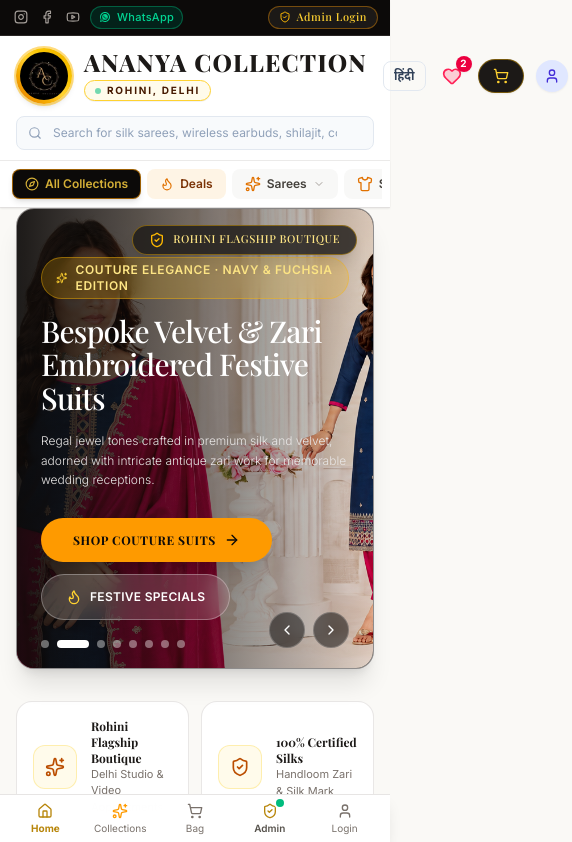
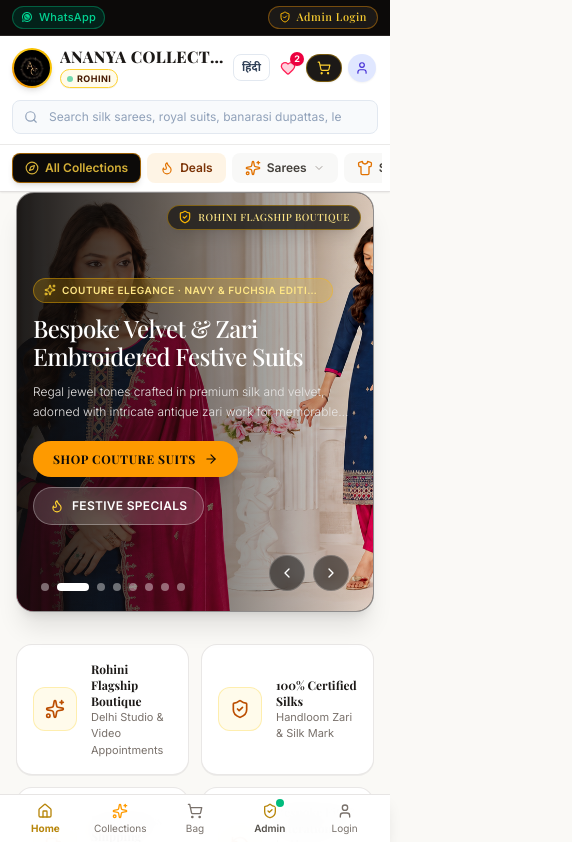
Before and after one commit to RakeshK90s/ananya-collection, a React (Vite) app: page / in a window 390 px wide. Shown: the top 842 px of the page, 572 px wide, since content can reach past the window. Built offline with nearby package versions, Linux system fonts and the light colour scheme; a web font is replaced by a local one.

Commit message:
fix(mobile): resolve viewport horizontal blowout, responsive header & hero typography, cleanse search suggestions

```diff
--- a/src/App.tsx
+++ b/src/App.tsx
@@ -48,7 +48,7 @@ const AppContent: React.FC = () => {
   }
 
   return (
-    <div className="min-h-screen flex flex-col transition-colors duration-300 pb-16 md:pb-0">
+    <div className="min-h-screen flex flex-col transition-colors duration-300 pb-16 md:pb-0 w-full max-w-full overflow-x-hidden">
       {/* Universal Top Header */}
       <Header
         onSearchChange={setSearchQuery}
--- a/src/components/Header.tsx
+++ b/src/components/Header.tsx
@@ -183,15 +183,15 @@ export const Header: React.FC<HeaderProps> = ({
       <div className="bg-stone-950 text-stone-300 border-b border-stone-800 text-[11px] py-1.5 px-3 sm:px-6 lg:px-8 tracking-wide">
         <div className="max-w-[1440px] mx-auto flex items-center justify-between gap-3 sm:gap-4">
 
-          {/* Left: Social Media Icons & Studio Info */}
-          <div className="flex items-center gap-3 shrink-0">
+          {/* Left: Social Media Icons & WhatsApp */}
+          <div className="flex items-center gap-2 sm:gap-3 shrink-0">
             <div className="flex items-center gap-2 text-stone-400">
               <a
                 href="https://instagram.com"
                 target="_blank"
                 rel="noopener noreferrer"
                 title="Follow Ananya Collection on Instagram"
-                className="hover:text-amber-300 transition-colors cursor-pointer p-0.5"
+                className="hidden sm:inline-flex hover:text-amber-300 transition-colors cursor-pointer p-0.5"
               >
                 <Instagram className="w-3.5 h-3.5" />
               </a>
@@ -200,7 +200,7 @@ export const Header: React.FC<HeaderProps> = ({
                 target="_blank"
                 rel="noopener noreferrer"
                 title="Facebook"
-                className="hover:text-amber-300 transition-colors cursor-pointer p-0.5"
+                className="hidden sm:inline-flex hover:text-amber-300 transition-colors cursor-pointer p-0.5"
               >
                 <Facebook className="w-3.5 h-3.5" />
               </a>
@@ -209,7 +209,7 @@ export const Header: React.FC<HeaderProps> = ({
                 target="_blank"
                 rel="noopener noreferrer"
                 title="YouTube Studio"
-                className="hover:text-amber-300 transition-colors cursor-pointer p-0.5"
+                className="hidden sm:inline-flex hover:text-amber-300 transition-colors cursor-pointer p-0.5"
               >
                 <Youtube className="w-3.5 h-3.5" />
               </a>
@@ -287,17 +287,17 @@ export const Header: React.FC<HeaderProps> = ({
       </div>
 
       {/* 2. Main Navigation Bar (Clean Luxury Marketplace Header - NO public theme customizer!) */}
-      <div className="max-w-[1440px] mx-auto px-4 sm:px-6 lg:px-8">
-        <div className="flex items-center justify-between gap-4 h-20 sm:h-24">
+      <div className="max-w-[1440px] mx-auto px-3 sm:px-6 lg:px-8">
+        <div className="flex items-center justify-between gap-2 sm:gap-4 h-16 sm:h-24">
 
           {/* Left: Brand Logo & Deliver To PIN code */}
-          <div className="flex items-center gap-4 sm:gap-6 shrink-0">
+          <div className="flex items-center gap-2 sm:gap-4 min-w-0">
             <button
               onClick={() => setActiveTab('storefront')}
-              className="text-left group flex items-center gap-3 sm:gap-4 focus:outline-none cursor-pointer"
+              className="text-left group flex items-center gap-2 sm:gap-4 focus:outline-none cursor-pointer min-w-0"
             >
               {theme.logoUrl ? (
-                <div className="relative w-14 h-14 sm:w-16 sm:h-16 lg:w-18 lg:h-18 rounded-full p-1 bg-gradient-to-tr from-amber-600 via-amber-300 to-yellow-500 shadow-md group-hover:scale-105 transition-all shrink-0 ring-2 ring-amber-400/50">
+                <div className="relative w-10 h-10 sm:w-16 sm:h-16 lg:w-18 lg:h-18 rounded-full p-0.5 sm:p-1 bg-gradient-to-tr from-amber-600 via-amber-300 to-yellow-500 shadow-md group-hover:scale-105 transition-all shrink-0 ring-1.5 sm:ring-2 ring-amber-400/50">
                   <img
                     src={theme.logoUrl}
                     alt={theme.storeName}
@@ -307,19 +307,19 @@ export const Header: React.FC<HeaderProps> = ({
               ) : (
                 <div
                   style={{ backgroundColor: 'var(--theme-primary)' }}
-                  className="w-14 h-14 sm:w-16 sm:h-16 rounded-2xl flex items-center justify-center text-white font-bold text-2xl shadow-md group-hover:scale-105 transition-transform shrink-0"
+                  className="w-10 h-10 sm:w-16 sm:h-16 rounded-xl sm:rounded-2xl flex items-center justify-center text-white font-bold text-lg sm:text-2xl shadow-md group-hover:scale-105 transition-transform shrink-0"
                 >
                   {theme.logoText ? theme.logoText.slice(0, 2) : 'AC'}
                 </div>
               )}
-              <div className="flex flex-col justify-center">
-                <span className="text-2xl sm:text-3xl lg:text-4xl font-extrabold tracking-[0.05em] uppercase whitespace-nowrap leading-none font-serif text-stone-900 dark:text-amber-100">
+              <div className="flex flex-col justify-center min-w-0">
+                <span className="text-base sm:text-2xl lg:text-3xl font-extrabold tracking-wide uppercase truncate leading-tight font-serif text-stone-900 dark:text-amber-100">
                   {theme.storeName}
                 </span>
-                <div className="flex items-center gap-2 mt-1.5">
-                  <span className="text-[10px] sm:text-xs font-bold tracking-[0.18em] uppercase flex items-center gap-1.5 text-amber-950 dark:text-amber-300 bg-amber-50 dark:bg-amber-950/60 px-2.5 py-0.5 rounded-full border border-amber-300 dark:border-amber-700/60 shadow-2xs">
+                <div className="flex items-center gap-1.5 sm:gap-2 mt-0.5 sm:mt-1.5">
+                  <span className="text-[9px] sm:text-xs font-bold tracking-wider uppercase flex items-center gap-1 sm:gap-1.5 text-amber-950 dark:text-amber-300 bg-amber-50 dark:bg-amber-950/60 px-1.5 sm:px-2.5 py-0.5 rounded-full border border-amber-300 dark:border-amber-700/60 shrink-0 shadow-2xs">
                     <span className="w-1.5 h-1.5 rounded-full bg-emerald-500 animate-pulse"></span>
-                    Rohini, Delhi
+                    Rohini
                   </span>
                   <span className="text-stone-300 dark:text-stone-600 text-xs hidden sm:inline">|</span>
                   <span className="text-[11px] text-stone-600 dark:text-stone-300 font-medium tracking-wide truncate max-w-[150px] sm:max-w-[280px] hidden sm:inline">
@@ -555,13 +555,13 @@ export const Header: React.FC<HeaderProps> = ({
           </div>
 
           {/* Right Actions: Language, Wishlist, Cart Drawer & User Account */}
-          <div className="flex items-center gap-2 sm:gap-3 shrink-0">
+          <div className="flex items-center gap-1 sm:gap-2.5 shrink-0">
 
             {/* Language Toggle: English <-> हिंदी */}
             <button
               onClick={toggleLanguage}
               title={language === 'en' ? 'हिंदी में बदलें' : 'Switch to English'}
-              className="px-2.5 py-1.5 text-xs font-bold text-slate-700 dark:text-slate-200 border border-slate-200 dark:border-slate-700 rounded-lg hover:bg-slate-100 dark:hover:bg-slate-800 transition-colors shrink-0 cursor-pointer"
+              className="px-2 sm:px-2.5 py-1 sm:py-1.5 text-[11px] sm:text-xs font-bold text-slate-700 dark:text-slate-200 border border-slate-200 dark:border-slate-700 rounded-lg hover:bg-slate-100 dark:hover:bg-slate-800 transition-colors shrink-0 cursor-pointer"
             >
               {language === 'en' ? 'हिंदी' : 'EN'}
             </button>
@@ -573,11 +573,11 @@ export const Header: React.FC<HeaderProps> = ({
                 onSearchChange('__wishlist__');
               }}
               title="Your Saved Wishlist"
-              className="relative p-2 text-slate-600 dark:text-slate-300 hover:text-rose-500 dark:hover:text-rose-400 transition-colors cursor-pointer rounded-lg hover:bg-slate-50 dark:hover:bg-slate-800"
+              className="relative p-1.5 sm:p-2 text-slate-600 dark:text-slate-300 hover:text-rose-500 dark:hover:text-rose-400 transition-colors cursor-pointer rounded-lg hover:bg-slate-50 dark:hover:bg-slate-800"
             >
-              <Heart className={`w-5 h-5 ${wishlist.length > 0 ? 'text-rose-500 fill-rose-500/20' : ''}`} />
+              <Heart className={`w-4 h-4 sm:w-5 sm:h-5 ${wishlist.length > 0 ? 'text-rose-500 fill-rose-500/20' : ''}`} />
               {wishlist.length > 0 && (
-                <span className="absolute -top-0.5 -right-0.5 bg-rose-600 text-white text-[10px] font-bold w-4 h-4 rounded-full flex items-center justify-center animate-heart-pop shadow-xs">
+                <span className="absolute -top-0.5 -right-0.5 bg-rose-600 text-white text-[9px] sm:text-[10px] font-bold w-3.5 h-3.5 sm:w-4 sm:h-4 rounded-full flex items-center justify-center animate-heart-pop shadow-xs">
                   {wishlist.length}
                 </span>
               )}
@@ -586,12 +586,12 @@ export const Header: React.FC<HeaderProps> = ({
             {/* Cart Drawer Trigger */}
             <button
               onClick={() => setIsCartDrawerOpen(true)}
-              className="flex items-center gap-2 px-3.5 sm:px-4 py-2 rounded-full font-semibold text-xs transition-all shadow-xs bg-stone-900 hover:bg-black text-amber-200 dark:bg-amber-400 dark:text-stone-950 border border-amber-400/40 active:scale-95 whitespace-nowrap cursor-pointer"
+              className="flex items-center gap-1.5 sm:gap-2 px-2.5 sm:px-4 py-1.5 sm:py-2 rounded-full font-semibold text-xs transition-all shadow-xs bg-stone-900 hover:bg-black text-amber-200 dark:bg-amber-400 dark:text-stone-950 border border-amber-400/40 active:scale-95 whitespace-nowrap cursor-pointer"
             >
               <div className="relative">
-                <ShoppingCart className="w-4 h-4 text-amber-300 dark:text-stone-950" />
+                <ShoppingCart className="w-3.5 h-3.5 sm:w-4 sm:h-4 text-amber-300 dark:text-stone-950" />
                 {cartCount > 0 && (
-                  <span className="absolute -top-2 -right-2.5 bg-amber-400 text-stone-950 text-[10px] font-bold w-4 h-4 rounded-full flex items-center justify-center shadow-xs animate-cart-bounce">
+                  <span className="absolute -top-2 -right-2 bg-amber-400 text-stone-950 text-[9px] sm:text-[10px] font-bold w-3.5 h-3.5 sm:w-4 sm:h-4 rounded-full flex items-center justify-center shadow-xs animate-cart-bounce">
                     {cartCount}
                   </span>
                 )}
@@ -605,9 +605,9 @@ export const Header: React.FC<HeaderProps> = ({
             <div className="relative">
               <button
                 onClick={() => setIsAccountMenuOpen(!isAccountMenuOpen)}
-                className="flex items-center gap-1.5 p-1 text-slate-700 dark:text-slate-200 hover:bg-slate-100 dark:hover:bg-slate-800 rounded-lg transition-colors cursor-pointer"
+                className="flex items-center gap-1 sm:gap-1.5 p-0.5 sm:p-1 text-slate-700 dark:text-slate-200 hover:bg-slate-100 dark:hover:bg-slate-800 rounded-lg transition-colors cursor-pointer"
               >
-                <div className={`w-8 h-8 rounded-full flex items-center justify-center font-bold text-xs shadow-xs ${
+                <div className={`w-7 h-7 sm:w-8 sm:h-8 rounded-full flex items-center justify-center font-bold text-xs shadow-xs ${
                   currentUser.role === 'super_admin'
                     ? 'bg-amber-100 text-amber-700 dark:bg-amber-900/40 dark:text-amber-300'
                     : currentUser.role === 'seller'
@@ -617,7 +617,7 @@ export const Header: React.FC<HeaderProps> = ({
                   {currentUser.isLoggedIn ? (
                     currentUser.name.charAt(0)
                   ) : (
-                    <User className="w-4 h-4" />
+                    <User className="w-3.5 h-3.5 sm:w-4 sm:h-4" />
                   )}
                 </div>
                 <div className="hidden xl:flex flex-col text-left">
@@ -719,7 +719,7 @@ export const Header: React.FC<HeaderProps> = ({
                 setIsSearchFocused(true);
               }}
               placeholder={t.searchPlaceholder}
-              className="w-full pl-9 pr-9 py-2 bg-slate-50 dark:bg-slate-800 border border-slate-200 dark:border-slate-700 rounded-lg text-xs text-slate-900 dark:text-white placeholder-slate-400 focus:outline-none focus:ring-2 focus:ring-indigo-500"
+              className="w-full pl-9 pr-9 py-2 bg-slate-50 dark:bg-slate-800 border border-slate-200 dark:border-slate-700 rounded-lg text-xs text-slate-900 dark:text-white placeholder-slate-400 focus:outline-none focus:ring-2 focus:ring-[#B8860B]/50"
             />
             <Search className="w-3.5 h-3.5 text-slate-400 absolute left-3 top-1/2 -translate-y-1/2" />
             {searchQuery && (
--- a/src/components/StorefrontView.tsx
+++ b/src/components/StorefrontView.tsx
@@ -514,33 +514,33 @@ export const StorefrontView: React.FC<StorefrontViewProps> = ({
             ))}
 
             {/* Top-Right Verified Luxury Badge */}
-            <div className="absolute top-4 right-4 sm:top-6 sm:right-8 z-20 px-4 py-1.5 bg-stone-900/80 text-amber-200 backdrop-blur-md border border-amber-400/40 rounded-full text-xs font-medium flex items-center gap-2 shadow-lg">
-              <ShieldCheck className="w-4 h-4 text-amber-400" />
-              <span className="font-serif tracking-wider uppercase text-[11px]">Rohini Flagship Boutique</span>
+            <div className="absolute top-3 right-3 sm:top-6 sm:right-8 z-20 px-2.5 sm:px-4 py-1 sm:py-1.5 bg-stone-900/80 text-amber-200 backdrop-blur-md border border-amber-400/40 rounded-full text-[10px] sm:text-xs font-medium flex items-center gap-1.5 sm:gap-2 shadow-lg">
+              <ShieldCheck className="w-3.5 h-3.5 sm:w-4 sm:h-4 text-amber-400" />
+              <span className="font-serif tracking-wider uppercase text-[10px] sm:text-[11px]">Rohini Flagship Boutique</span>
             </div>
 
             {/* Slide Content */}
-            <div className="relative z-10 max-w-2xl px-6 sm:px-14 py-12 space-y-4">
-              <div className="inline-flex items-center gap-2 px-3.5 py-1 rounded-full bg-amber-400/20 backdrop-blur-md border border-amber-400/40 text-xs font-semibold text-amber-200 tracking-wider uppercase">
-                <Sparkles className="w-3.5 h-3.5 text-amber-300" />
-                <span>{language === 'hi' ? heroSlides[heroSlide].kickerHi : heroSlides[heroSlide].kicker}</span>
-              </div>
-
-              <h1 className="text-3xl sm:text-5xl lg:text-6xl font-serif font-medium tracking-tight leading-[1.12] text-white">
+            <div className="relative z-10 max-w-2xl px-4 sm:px-14 py-8 sm:py-12 space-y-3 sm:space-y-4">
+              <div className="inline-flex items-center gap-1.5 sm:gap-2 px-2.5 sm:px-3.5 py-1 rounded-full bg-amber-400/20 backdrop-blur-md border border-amber-400/40 text-[10px] sm:text-xs font-semibold text-amber-200 tracking-wider uppercase">
+                <Sparkles className="w-3 h-3 sm:w-3.5 sm:h-3.5 text-amber-300" />
+                <span className="truncate max-w-[260px] sm:max-w-none">{language === 'hi' ? heroSlides[heroSlide].kickerHi : heroSlides[heroSlide].kicker}</span>
+              </div>
+
+              <h1 className="text-2xl sm:text-5xl lg:text-6xl font-serif font-medium tracking-tight leading-[1.15] text-white">
                 {language === 'hi' ? heroSlides[heroSlide].titleHi : heroSlides[heroSlide].title}
               </h1>
 
-              <p className="text-xs sm:text-base text-stone-200 line-clamp-3 leading-relaxed max-w-xl font-light">
+              <p className="text-xs sm:text-base text-stone-200 line-clamp-2 sm:line-clamp-3 leading-relaxed max-w-xl font-light">
                 {language === 'hi' ? heroSlides[heroSlide].descHi : heroSlides[heroSlide].desc}
               </p>
 
-              <div className="pt-3 flex flex-wrap items-center gap-3">
+              <div className="pt-2 sm:pt-3 flex flex-wrap items-center gap-2.5 sm:gap-3">
                 <button
                   onClick={() => onSelectCategory(heroSlides[heroSlide].category)}
-                  className="px-8 py-3.5 bg-amber-500 hover:bg-amber-400 text-stone-950 font-serif font-bold text-xs sm:text-sm tracking-wider uppercase rounded-full shadow-xl hover:scale-105 active:scale-95 transition-all flex items-center gap-2 cursor-pointer"
+                  className="px-5 sm:px-8 py-2.5 sm:py-3.5 bg-amber-500 hover:bg-amber-400 text-stone-950 font-serif font-bold text-xs sm:text-sm tracking-wider uppercase rounded-full shadow-xl hover:scale-105 active:scale-95 transition-all flex items-center gap-2 cursor-pointer"
                 >
                   <span>{heroSlides[heroSlide].ctaText}</span>
-                  <ArrowRight className="w-4 h-4" />
+                  <ArrowRight className="w-3.5 h-3.5 sm:w-4 sm:h-4" />
                 </button>
 
                 <button
@@ -552,9 +552,9 @@ export const StorefrontView: React.FC<StorefrontViewProps> = ({
                       onSelectCategory('all');
                     }
                   }}
-                  className="px-6 py-3.5 bg-white/15 hover:bg-white/25 text-white backdrop-blur-md border border-white/30 rounded-full text-xs sm:text-sm font-semibold tracking-wide uppercase transition-all flex items-center gap-2 cursor-pointer"
+                  className="px-4 sm:px-6 py-2.5 sm:py-3.5 bg-white/15 hover:bg-white/25 text-white backdrop-blur-md border border-white/30 rounded-full text-xs sm:text-sm font-semibold tracking-wide uppercase transition-all flex items-center gap-2 cursor-pointer"
                 >
-                  <Flame className="w-4 h-4 text-amber-300" />
+                  <Flame className="w-3.5 h-3.5 sm:w-4 sm:h-4 text-amber-300" />
                   <span>{language === 'hi' ? 'आज के डील्स देखें' : "Festive Specials"}</span>
                 </button>
               </div>
@@ -1554,11 +1554,11 @@ export const StorefrontView: React.FC<StorefrontViewProps> = ({
                 ))}
               </div>
               <p className="text-xs text-slate-600 dark:text-slate-300 leading-relaxed">
-                "AuraPro Earbuds are a game changer on the Bengaluru metro commute. 42dB ANC completely cuts out crowd rumble, and 10 min charge gives 5 hrs battery."
+                "The Russian Silk Anarkali Suit set from Ananya Collection is breathtaking! The intricate zari work and perfect master tailoring fitting made me the center of attention at my family Sangeet in Rohini."
               </p>
               <div className="pt-2 border-t border-slate-100 dark:border-slate-700 text-[11px]">
-                <p className="font-bold text-slate-900 dark:text-white">Arjun Nambiar</p>
-                <p className="text-slate-400">Bengaluru · Verified Tech Enthusiast</p>
+                <p className="font-bold text-slate-900 dark:text-white">Priya Sharma</p>
+                <p className="text-slate-400">Rohini, New Delhi · Verified Boutique Buyer</p>
               </div>
             </div>
 
@@ -1569,11 +1569,11 @@ export const StorefrontView: React.FC<StorefrontViewProps> = ({
                 ))}
               </div>
               <p className="text-xs text-slate-600 dark:text-slate-300 leading-relaxed">
-                "Pure Himalayan Shilajit resin lab tested report verified with QR code. Delivered to Jaipur in exactly 48 hours by Delhivery with Cash on Delivery."
+                "Ordered the pure Banarasi Katan Silk Dupatta with heavy gold zari jaal. The fabric texture, royal crimson color, and prompt delivery across Mumbai were truly outstanding."
               </p>
               <div className="pt-2 border-t border-slate-100 dark:border-slate-700 text-[11px]">
-                <p className="font-bold text-slate-900 dark:text-white">Dr. Harshvardhan Singh</p>
-                <p className="text-slate-400">Jaipur · Verified Wellness Buyer</p>
+                <p className="font-bold text-slate-900 dark:text-white">Simran Kaur</p>
+                <p className="text-slate-400">Mumbai · Verified Heritage Buyer</p>
               </div>
             </div>
           </div>
--- a/src/index.css
+++ b/src/index.css
@@ -27,13 +27,25 @@
     --theme-font-heading: 'Playfair Display', 'Noto Sans Devanagari', Georgia, serif;
   }
 
+  html, body {
+    max-width: 100%;
+    overflow-x: hidden;
+    position: relative;
+    width: 100%;
+  }
+
+  #root {
+    width: 100%;
+    max-width: 100%;
+    overflow-x: hidden;
+  }
+
   body {
     background-color: var(--theme-bg);
     color: var(--theme-text);
     font-family: var(--theme-font-sans);
     -webkit-font-smoothing: antialiased;
     -moz-osx-font-smoothing: grayscale;
-    overflow-x: hidden;
   }
 
   h1, h2, h3, .font-heading {
--- a/src/utils/formatters.ts
+++ b/src/utils/formatters.ts
@@ -37,7 +37,7 @@ export const TRANSLATIONS = {
     sellerAdmin: 'Seller Dashboard',
     storeWizard: '15-Min Setup Wizard',
     superAdmin: 'Platform Admin',
-    searchPlaceholder: 'Search for silk sarees, wireless earbuds, shilajit, cookware...',
+    searchPlaceholder: 'Search silk sarees, royal suits, banarasi dupattas, lehengas...',
     search: 'Search',
     allCategories: 'All Departments',
     cart: 'Cart',
@@ -137,7 +137,7 @@ export const TRANSLATIONS = {
     sellerAdmin: 'विक्रेता डैशबोर्ड',
     storeWizard: '15-मिनट स्टोर सेटअप',
     superAdmin: 'प्लेटफ़ॉर्म एडमिन',
-    searchPlaceholder: 'सिल्क साड़ी, वायरलेस ईयरबड्स, शिलाजीत, कुकवेयर खोजें...',
+    searchPlaceholder: 'सिल्क साड़ियां, ब्राइडल लहंगे, रॉयल सूट, बनारसी दुपट्टे खोजें...',
     search: 'खोजें',
     allCategories: 'सभी श्रेणियां',
     cart: 'थैला',
```
Also changed, not shown: src/utils/searchUtils.ts (+10 -10 lines).
